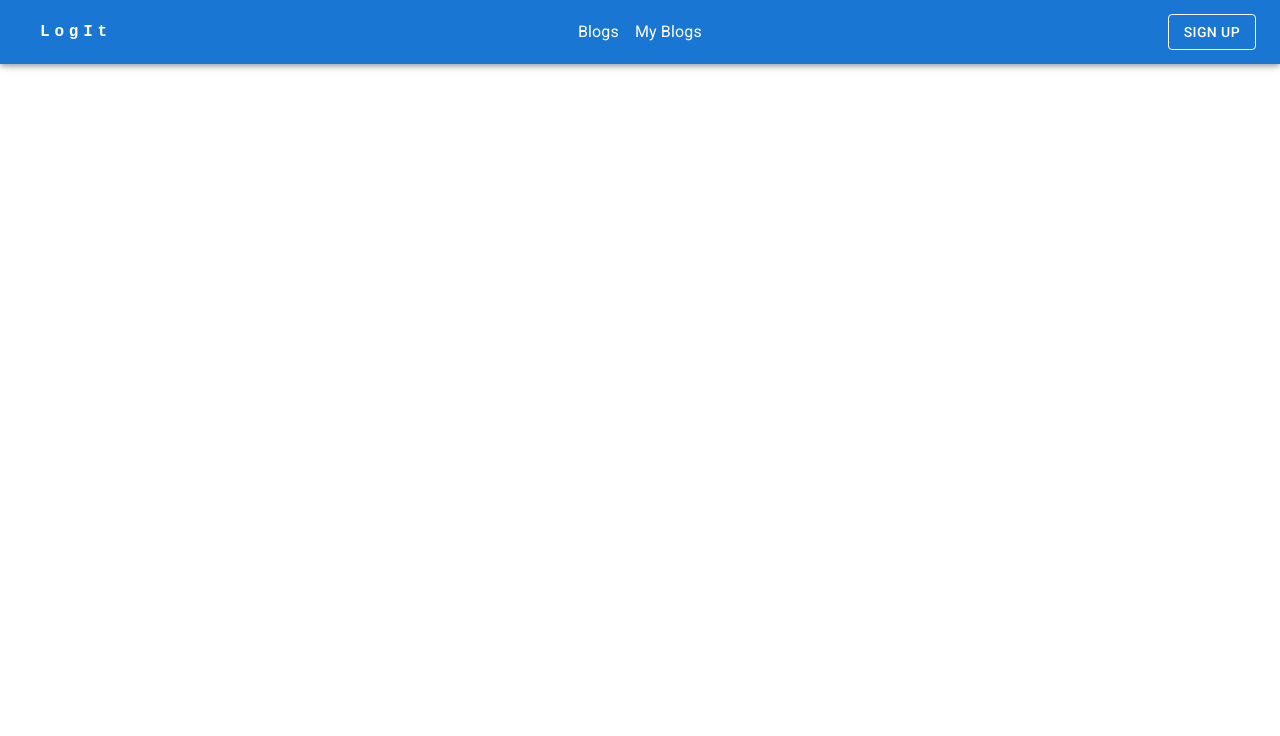
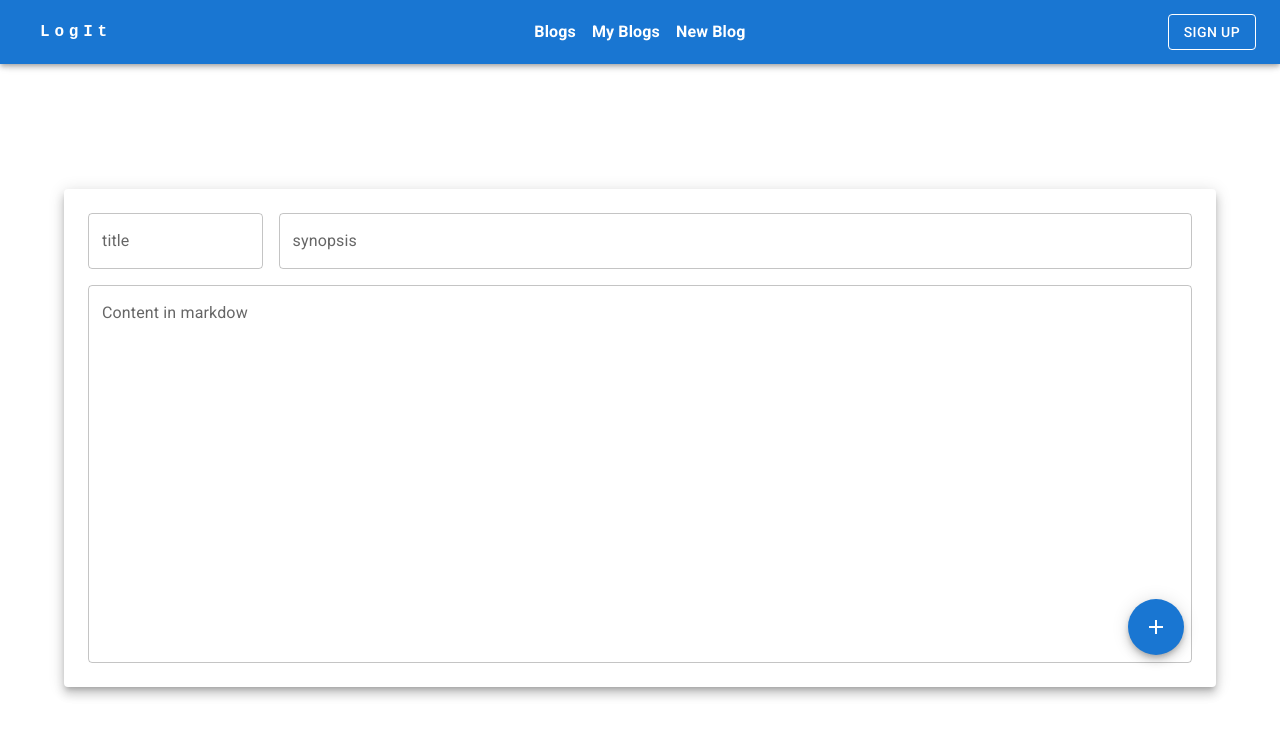
Before and after one commit to 34ERAT/Blogit, a React (Vite) app in the folder frontend/: page /blog in a window 1280 px wide. Shown: the top 736 px of the page. Built offline with nearby package versions, Linux system fonts and the light colour scheme; some icons are missing.

Commit message:
create new blog page

```diff
--- a/frontend/src/App.tsx
+++ b/frontend/src/App.tsx
@@ -5,6 +5,7 @@ import { Route, Routes } from "react-router-dom";
 import SignUp from "./components/forms/SignUp";
 import SignIn from "./components/forms/SignIn";
 import Blogs from "./components/blogs/Blogs";
+import Blog from "./components/forms/Blog";
 
 function App() {
   return (
@@ -15,6 +16,7 @@ function App() {
           <Route path="/" element={<Blogs />} />
           <Route path="/signup" element={<SignUp />} />
           <Route path="/signin" element={<SignIn />} />
+          <Route path="/blog" element={<Blog />} />
         </Routes>
       </Box>
     </Box>
--- /dev/null
+++ b/frontend/src/components/forms/Blog.tsx
@@ -0,0 +1,49 @@
+import { Save } from "@mui/icons-material";
+import ImageIcon from "@mui/icons-material/Image";
+import {
+  Box,
+  Paper,
+  SpeedDial,
+  SpeedDialAction,
+  SpeedDialIcon,
+  Stack,
+  TextField,
+} from "@mui/material";
+import { useState } from "react";
+
+function Blog() {
+  const [open, setOpen] = useState(false);
+  return (
+    <Box
+      width={"100%"}
+      display={"flex"}
+      alignItems={"center"}
+      justifyContent={"center"}
+    >
+      <Paper sx={{ position: "relative", width: "90%", p: 3 }} elevation={7}>
+        <Stack spacing={2}>
+          <Stack spacing={2} direction={"row"}>
+            <TextField label="title " />
+            <TextField label="synopsis " fullWidth />
+          </Stack>
+          <TextField multiline rows={15} label="Content in markdow" fullWidth />
+        </Stack>
+
+        <SpeedDial
+          sx={{ position: "absolute", right: "2rem", bottom: "2rem" }}
+          ariaLabel="add item speedial"
+          icon={<SpeedDialIcon />}
+          onClick={() => {
+            setOpen(!open);
+          }}
+          open={open}
+        >
+          <SpeedDialAction icon={<Save />} tooltipTitle={"save"} />
+          <SpeedDialAction icon={<ImageIcon />} tooltipTitle={"upload image"} />
+        </SpeedDial>
+      </Paper>
+    </Box>
+  );
+}
+
+export default Blog;
--- a/frontend/src/components/navigation/Links.tsx
+++ b/frontend/src/components/navigation/Links.tsx
@@ -2,20 +2,27 @@ import { Typography } from "@mui/material";
 import { Link } from "react-router-dom";
 
 function Links() {
+  const fontWeight = 600;
   return (
     <>
       <Link to={"/"} style={{ color: "inherit", textDecoration: "none" }}>
-        <Typography variant="subtitle1"> Blogs</Typography>
+        <Typography variant="subtitle1" fontWeight={fontWeight}>
+          Blogs
+        </Typography>
       </Link>
       <Link
         to={"/user/blogs"}
         style={{ color: "inherit", textDecoration: "none" }}
       >
-        <Typography> My Blogs </Typography>
+        <Typography variant="subtitle1" fontWeight={fontWeight}>
+          My Blogs
+        </Typography>
       </Link>
-      {/* <Link to={"/"} style={{ color: "inherit", textDecoration: "none" }}> */}
-      {/*   <Typography> Blogs</Typography> */}
-      {/* </Link> */}
+      <Link to={"/blog"} style={{ color: "inherit", textDecoration: "none" }}>
+        <Typography variant="subtitle1" fontWeight={fontWeight}>
+          New Blog
+        </Typography>
+      </Link>
       {/* <Link to={"/"} style={{ color: "inherit", textDecoration: "none" }}> */}
       {/*   <Typography> Blogs</Typography> */}
       {/* </Link> */}
--- a/frontend/src/components/navigation/NavBar.tsx
+++ b/frontend/src/components/navigation/NavBar.tsx
@@ -13,7 +13,12 @@ function NavBar() {
           sx={{ display: "flex", justifyContent: "space-between" }}
         >
           <Logo />
-          <Stack spacing={2} alignItems={"center"} direction={"row"}>
+          <Stack
+            spacing={2}
+            alignItems={"center"}
+            display={{ xs: "none", md: "flex" }}
+            direction={"row"}
+          >
             <Links />
           </Stack>
           <Button
```
